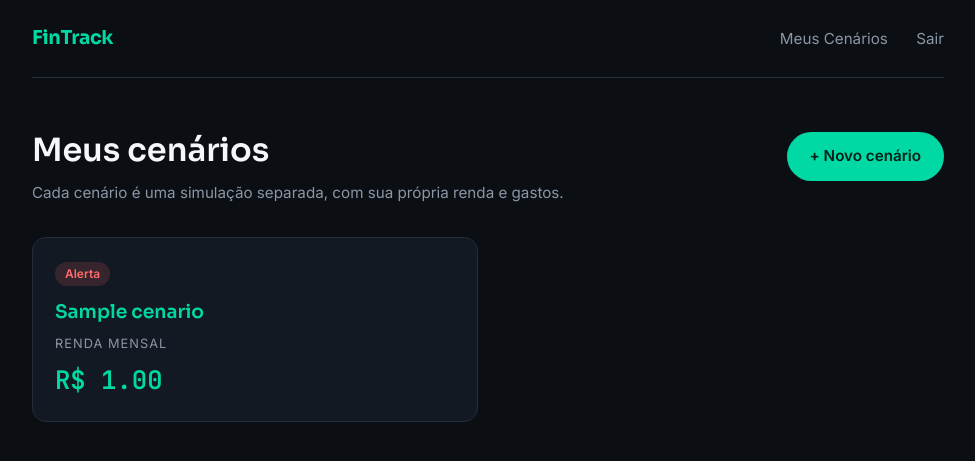
After one commit to GustavoBitencourtLopes/FinTrack, a Flask app: page /cenarios in a window 1280 px wide. The commit adds this page. Shown: the top 461 px of the page, without its empty margins (152-1127 px from the left). Run offline with Flask 3, Linux system fonts and the light colour scheme; a user stored in the database is signed in; tables that the repository leaves empty hold one stand-in row (values such as "Sample post").

Commit message:
salvar_7

```diff
--- a/app.py
+++ b/app.py
@@ -1,13 +1,11 @@
 import os
-from flask import Flask, render_template, request, redirect, url_for, flash
+from flask import Flask, render_template, request, redirect, url_for, flash, abort
 from flask_login import LoginManager, login_user, logout_user, login_required, current_user
 from database import db_session
-from models.usuario import Usuario, Transacao
+from models.usuario import Usuario, Cenario, Transacao
 
 app = Flask(__name__)
-# Em produção, a chave vem de uma variável de ambiente (mais seguro).
-# Em desenvolvimento local, usa uma chave padrão só para não quebrar.
-app.secret_key = os.environ.get("SECRET_KEY", "chave-de-desenvolvimento-trocar-depois")  # necessário para sessões e flash messages
+app.secret_key = os.environ.get("SECRET_KEY", "chave-de-desenvolvimento-trocar-depois")
 
 login_manager = LoginManager()
 login_manager.init_app(app)
@@ -16,13 +14,24 @@ login_manager.login_view = "login"
 
 @app.teardown_appcontext
 def shutdown_session(exception=None):
-    """Fecha a sessão do banco automaticamente ao final de cada requisição."""
     db_session.remove()
 
 
 @login_manager.user_loader
 def load_user(user_id):
     return db_session.query(Usuario).get(int(user_id))
+
+
+def get_cenario_do_usuario_ou_404(cenario_id):
+    """
+    Busca um cenário pelo id, mas só devolve se ele pertencer ao usuário
+    logado. Isso evita que uma pessoa acesse /cenarios/5 e veja os dados
+    financeiros de outra pessoa só trocando o número na URL.
+    """
+    cenario = db_session.query(Cenario).get(cenario_id)
+    if cenario is None or cenario.usuario_id != current_user.id:
+        abort(404)
+    return cenario
 
 
 @app.route("/")
@@ -42,7 +51,7 @@ def cadastro():
             flash("Já existe um usuário com esse email.")
             return redirect(url_for("cadastro"))
 
-        novo_usuario = Usuario(nome=nome, email=email, renda_mensal=None)
+        novo_usuario = Usuario(nome=nome, email=email)
         novo_usuario.set_senha(senha)
         db_session.add(novo_usuario)
         db_session.commit()
@@ -63,9 +72,7 @@ def login():
 
         if usuario and usuario.checar_senha(senha):
             login_user(usuario)
-            if usuario.precisa_definir_renda():
-                return redirect(url_for("definir_renda"))
-            return redirect(url_for("dashboard"))
+            return redirect(url_for("cenarios"))
         else:
             flash("Email ou senha incorretos.")
             return redirect(url_for("login"))
@@ -80,29 +87,42 @@ def logout():
     return redirect(url_for("home"))
 
 
-@app.route("/definir_renda", methods=["GET", "POST"])
+@app.route("/cenarios")
 @login_required
-def definir_renda():
-    if request.method == "POST":
-        renda = float(request.form["renda_mensal"])
-        current_user.renda_mensal = renda
-        db_session.commit()
-        return redirect(url_for("dashboard"))
-
-    return render_template("definir_renda.html")
+def cenarios():
+    """Lista todos os cenários do usuário logado, com opção de criar um novo."""
+    return render_template("cenarios.html", cenarios=current_user.cenarios)
 
 
-@app.route("/dashboard")
+@app.route("/cenarios/novo", methods=["GET", "POST"])
 @login_required
-def dashboard():
-    if current_user.precisa_definir_renda():
-        return redirect(url_for("definir_renda"))
-    return render_template("usuario.html", usuario=current_user)
+def novo_cenario():
+    if request.method == "POST":
+        nome = request.form.get("nome") or f"Cenário {len(current_user.cenarios) + 1}"
+        renda = float(request.form["renda_mensal"])
+
+        novo = Cenario(nome=nome, renda_mensal=renda, usuario_id=current_user.id)
+        db_session.add(novo)
+        db_session.commit()
+
+        return redirect(url_for("ver_cenario", cenario_id=novo.id))
+
+    sugestao_nome = f"Cenário {len(current_user.cenarios) + 1}"
+    return render_template("novo_cenario.html", sugestao_nome=sugestao_nome)
 
 
-@app.route("/adicionar_transacao", methods=["POST"])
+@app.route("/cenarios/<int:cenario_id>")
 @login_required
-def adicionar_transacao():
+def ver_cenario(cenario_id):
+    cenario = get_cenario_do_usuario_ou_404(cenario_id)
+    return render_template("cenario.html", cenario=cenario, usuario=current_user)
+
+
+@app.route("/cenarios/<int:cenario_id>/adicionar_transacao", methods=["POST"])
+@login_required
+def adicionar_transacao(cenario_id):
+    cenario = get_cenario_do_usuario_ou_404(cenario_id)
+
     descricao = request.form["descricao"]
     valor = float(request.form["valor"])
     categoria = request.form.get("categoria") or "Outros"
@@ -111,12 +131,12 @@ def adicionar_transacao():
         descricao=descricao,
         valor=valor,
         categoria=categoria,
-        usuario_id=current_user.id
+        cenario_id=cenario.id
     )
     db_session.add(nova_transacao)
     db_session.commit()
 
-    return redirect(url_for("dashboard"))
+    return redirect(url_for("ver_cenario", cenario_id=cenario.id))
 
 
 if __name__ == "__main__":
--- a/models/usuario.py
+++ b/models/usuario.py
@@ -3,38 +3,48 @@ from sqlalchemy.orm import declarative_base, relationship
 from werkzeug.security import generate_password_hash, check_password_hash
 from flask_login import UserMixin
 
-# Base é a "fundação" que o SQLAlchemy usa pra saber quais classes
-# devem virar tabelas no banco.
 Base = declarative_base()
 
 
-# UserMixin é uma classe do Flask-Login que já vem com alguns métodos
-# prontos que o Flask-Login precisa pra saber "quem está logado"
-# (como is_authenticated, get_id, etc). A gente só herda e ganha de graça.
 class Usuario(Base, UserMixin):
-    __tablename__ = "usuarios"  # nome da tabela no banco
+    __tablename__ = "usuarios"
 
-    # Cada Column vira uma coluna da tabela.
     id = Column(Integer, primary_key=True)
     nome = Column(String, nullable=False)
     email = Column(String, unique=True, nullable=False)
     senha_hash = Column(String, nullable=False)
-    renda_mensal = Column(Float, nullable=True, default=None)
+
+    # Um usuário agora tem vários cenários (simulações), não uma renda fixa.
+    cenarios = relationship("Cenario", back_populates="usuario", order_by="Cenario.id")
 
     def set_senha(self, senha_texto_puro):
-        """Recebe a senha digitada e guarda só a versão embaralhada (hash)."""
         self.senha_hash = generate_password_hash(senha_texto_puro)
 
     def checar_senha(self, senha_texto_puro):
-        """Compara a senha digitada no login com o hash salvo no banco."""
         return check_password_hash(self.senha_hash, senha_texto_puro)
 
-    # 'relationship' não é uma coluna real no banco. É um "atalho" que o
-    # SQLAlchemy cria pra você acessar, em Python, todas as Transacoes
-    # ligadas a esse usuário, sem precisar escrever um SELECT manualmente.
-    transacoes = relationship("Transacao", back_populates="usuario")
+    def __repr__(self):
+        return f"Usuario(nome={self.nome!r})"
 
-    # As mesmas regras de negócio de antes continuam aqui, sem mudar nada.
+
+class Cenario(Base):
+    """
+    Um Cenário representa uma simulação financeira: uma renda mensal
+    específica, junto com os gastos associados a ela. Um mesmo usuário
+    pode ter vários cenários (ex: "Cenário 1" com renda de R$3000,
+    "Cenário 2" com renda de R$5000), cada um com seus próprios gastos.
+    """
+    __tablename__ = "cenarios"
+
+    id = Column(Integer, primary_key=True)
+    nome = Column(String, nullable=False, default="Cenário")
+    renda_mensal = Column(Float, nullable=False, default=0)
+
+    usuario_id = Column(Integer, ForeignKey("usuarios.id"), nullable=False)
+    usuario = relationship("Usuario", back_populates="cenarios")
+
+    transacoes = relationship("Transacao", back_populates="cenario")
+
     def total_gastos(self):
         return sum(t.valor for t in self.transacoes)
 
@@ -53,18 +63,12 @@ class Usuario(Base, UserMixin):
             return "Alerta"
 
     def sobra_mensal(self):
-        """Quanto sobra da renda depois de descontar todos os gastos."""
         return (self.renda_mensal or 0) - self.total_gastos()
-
-    def precisa_definir_renda(self):
-        """True se o usuário ainda não preencheu a renda mensal (onboarding)."""
-        return self.renda_mensal is None
 
     def recomendacao_investimento(self):
         """
         Regras simplificadas, só para fins didáticos (não é assessoria
-        financeira real). A lógica combina a situação financeira com o
-        valor de sobra mensal para dar uma sugestão de próximo passo.
+        financeira real).
         """
         situacao = self.situacao_financeira()
         sobra = self.sobra_mensal()
@@ -83,7 +87,6 @@ class Usuario(Base, UserMixin):
                 "Tesouro Selic ou CDB com liquidez diária."
             )
 
-        # Situação "OK"
         if sobra <= 0:
             return "Sua renda está totalmente comprometida. Reveja seus gastos antes de investir."
         elif sobra < 500:
@@ -95,13 +98,11 @@ class Usuario(Base, UserMixin):
             return (
                 f"Você tem R${sobra:.2f} de sobra mensal, uma boa margem! Considere "
                 "manter uma reserva de emergência e destinar o restante a investimentos "
-                "de médio/longo prazo, de acordo com seu perfil de risco (renda fixa "
-                "para perfil conservador, ou uma parcela em renda variável para perfis "
-                "mais arrojados)."
+                "de médio/longo prazo, de acordo com seu perfil de risco."
             )
 
     def __repr__(self):
-        return f"Usuario(nome={self.nome!r}, renda={self.renda_mensal})"
+        return f"Cenario(nome={self.nome!r}, renda={self.renda_mensal})"
 
 
 class Transacao(Base):
@@ -112,9 +113,9 @@ class Transacao(Base):
     valor = Column(Float, nullable=False)
     categoria = Column(String, default="Outros")
 
-    # Isso é a chave estrangeira: guarda o id do usuário dono dessa transação.
-    usuario_id = Column(Integer, ForeignKey("usuarios.id"))
-    usuario = relationship("Usuario", back_populates="transacoes")
+    # Agora a transação pertence a um Cenário, não direto ao Usuário.
+    cenario_id = Column(Integer, ForeignKey("cenarios.id"), nullable=False)
+    cenario = relationship("Cenario", back_populates="transacoes")
 
     def __repr__(self):
         return f"Transacao({self.descricao!r}, R${self.valor}, {self.categoria!r})"
--- a/templates/base.html
+++ b/templates/base.html
@@ -14,7 +14,7 @@
             <a href="/" class="brand">Fin<span>Track</span></a>
             <div class="nav-links">
                 {% if current_user.is_authenticated %}
-                    <a href="/dashboard">Dashboard</a>
+                    <a href="/cenarios">Meus Cenários</a>
                     <a href="/logout">Sair</a>
                 {% else %}
                     <a href="/login">Entrar</a>
--- /dev/null
+++ b/templates/cenarios.html
@@ -0,0 +1,35 @@
+{% extends "base.html" %}
+{% block title %}Meus Cenários — FinTrack{% endblock %}
+{% block content %}
+
+<div class="dash-header">
+    <div>
+        <h1>Meus cenários</h1>
+        <div class="greeting">Cada cenário é uma simulação separada, com sua própria renda e gastos.</div>
+    </div>
+    <a href="/cenarios/novo" class="btn btn-primary">+ Novo cenário</a>
+</div>
+
+{% if cenarios %}
+<div class="grid">
+    {% for c in cenarios %}
+    {% set situacao = c.situacao_financeira() %}
+    {% if situacao == "OK" %}{% set status_class = "status-ok" %}
+    {% elif situacao == "Atenção" %}{% set status_class = "status-atencao" %}
+    {% else %}{% set status_class = "status-alerta" %}{% endif %}
+
+    <a href="{{ url_for('ver_cenario', cenario_id=c.id) }}" class="card" style="text-decoration:none; display:block;">
+        <span class="status-badge {{ status_class }}">{{ situacao }}</span>
+        <h3 style="margin-top: 4px;">{{ c.nome }}</h3>
+        <div class="stat-label">Renda mensal</div>
+        <div class="stat-value">R$ {{ "%.2f"|format(c.renda_mensal) }}</div>
+    </a>
+    {% endfor %}
+</div>
+{% else %}
+<div class="card">
+    <div class="empty-state">Você ainda não tem nenhum cenário. Crie o primeiro para começar a simular sua vida financeira.</div>
+</div>
+{% endif %}
+
+{% endblock %}
```
Also changed, not shown: templates/cenario.html (renamed from templates/usuario.html, +13 -13 lines), templates/definir_renda.html (deleted, +0 -17 lines), templates/novo_cenario.html (added, +22 -0 lines), fintrack.db.
